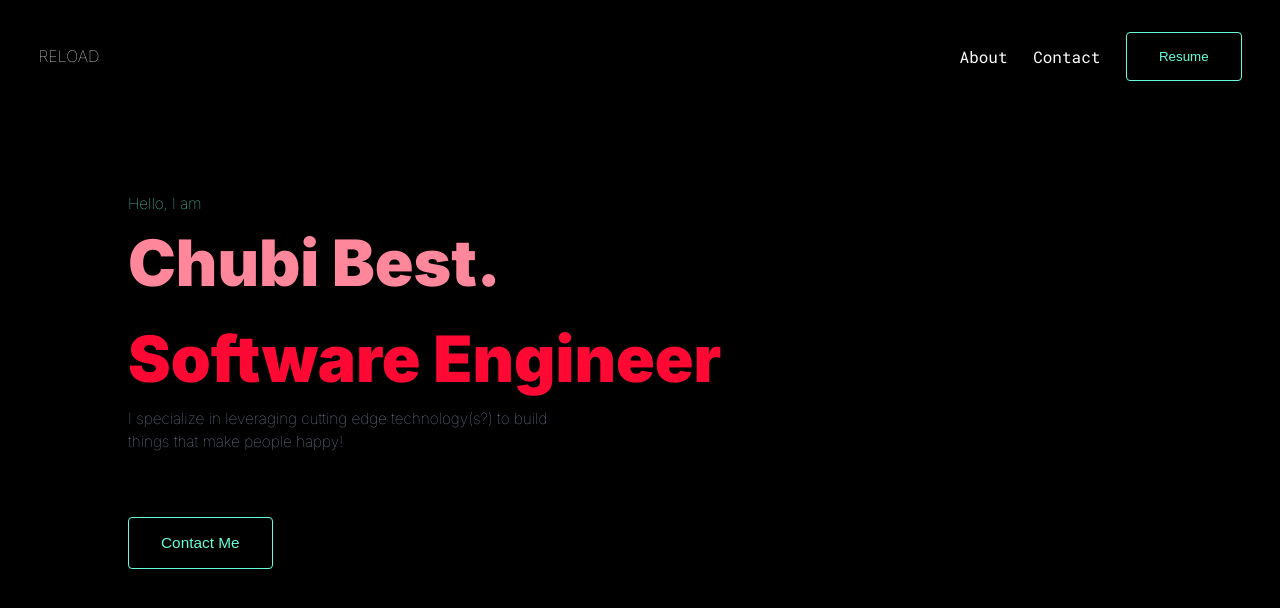
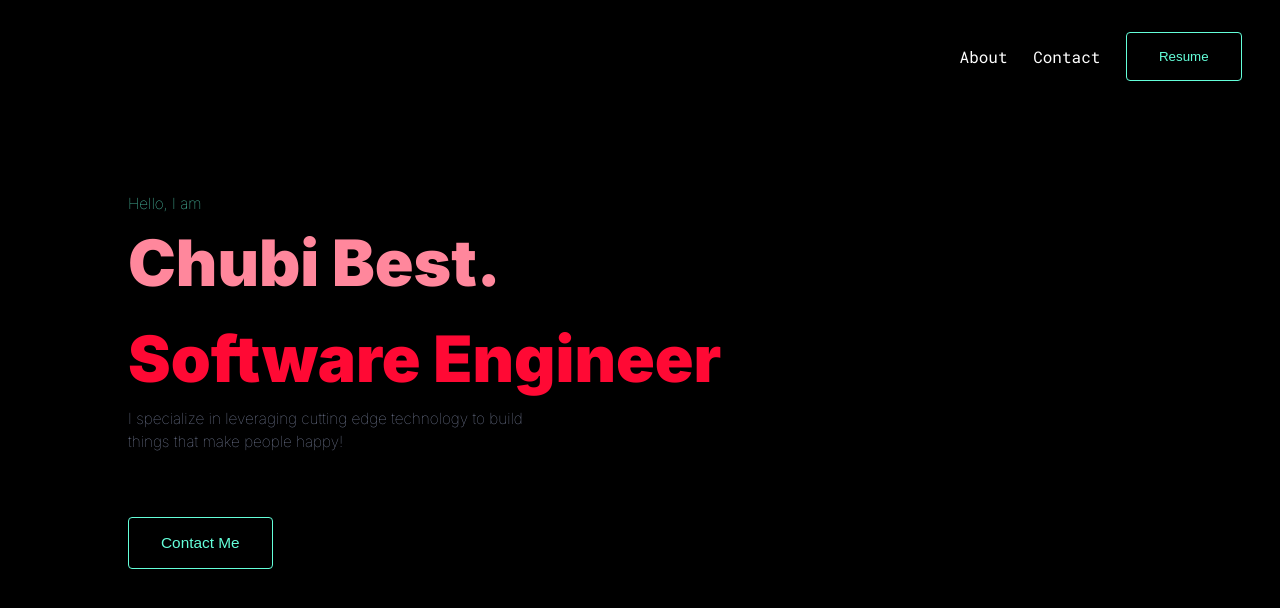
Before and after one commit to chubibest/portfolio, a React (Create React App) app: page / in a window 1280 px wide. Shown: the top 608 px of the page. Built offline with nearby package versions, Linux system fonts and the light colour scheme.

Commit message:
remove homepage

```diff
--- a/package.json
+++ b/package.json
@@ -2,7 +2,7 @@
   "name": "portfolio",
   "version": "0.1.0",
   "private": true,
-  "homepage": "https://chubibest.github.io",
+  "homepage": ".",
   "dependencies": {
     "@testing-library/jest-dom": "^5.16.5",
     "@testing-library/react": "^13.4.0",
--- a/src/Components/Header/Reload/index.tsx
+++ b/src/Components/Header/Reload/index.tsx
@@ -8,7 +8,7 @@ const Reload = styled.div({
 const Index = () => {
     return (
         <Reload>
-            RELOAD
+
         </Reload>
     );
 };
--- a/src/Components/Intro/index.tsx
+++ b/src/Components/Intro/index.tsx
@@ -41,7 +41,7 @@ const Index = () => {
             </p>
 
             <p className='fontSmall third'>
-                I specialize in leveraging cutting edge technology(s?) to build things that make people happy!
+                I specialize in leveraging cutting edge technology to build things that make people happy!
             </p>
             <Button className='fontSmall btn-margin-top' text='Contact Me' onClick={mailTo}/>
         </Intro>
--- a/src/index.tsx
+++ b/src/index.tsx
@@ -27,6 +27,7 @@ root.render(
   </ThemeProvider>
 
 );
+  // "homepage": "https://chubibest.github.io/portfolio",
 
 // If you want to start measuring performance in your app, pass a function
 // to log results (for example: reportWebVitals(console.log))
```
